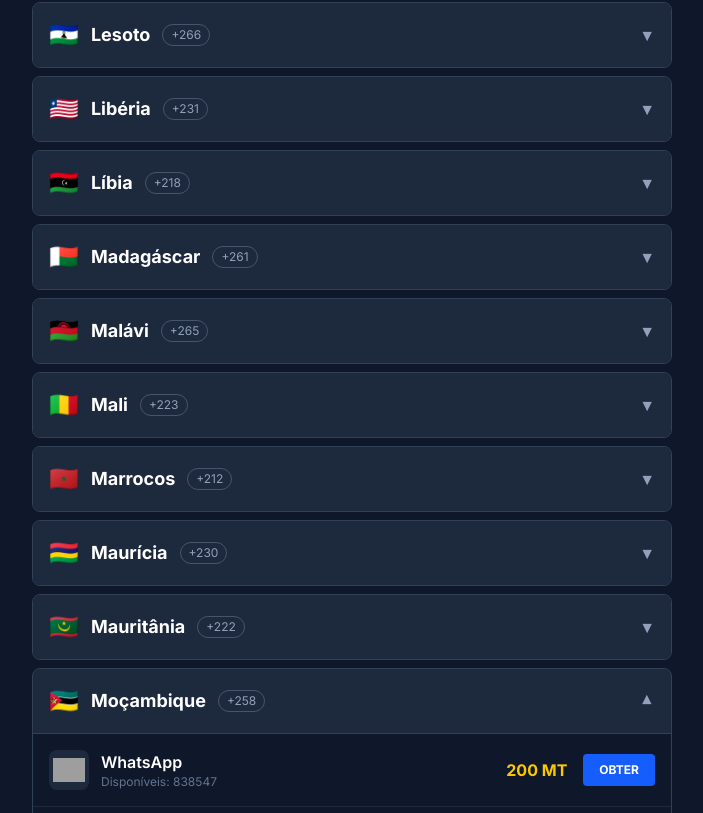
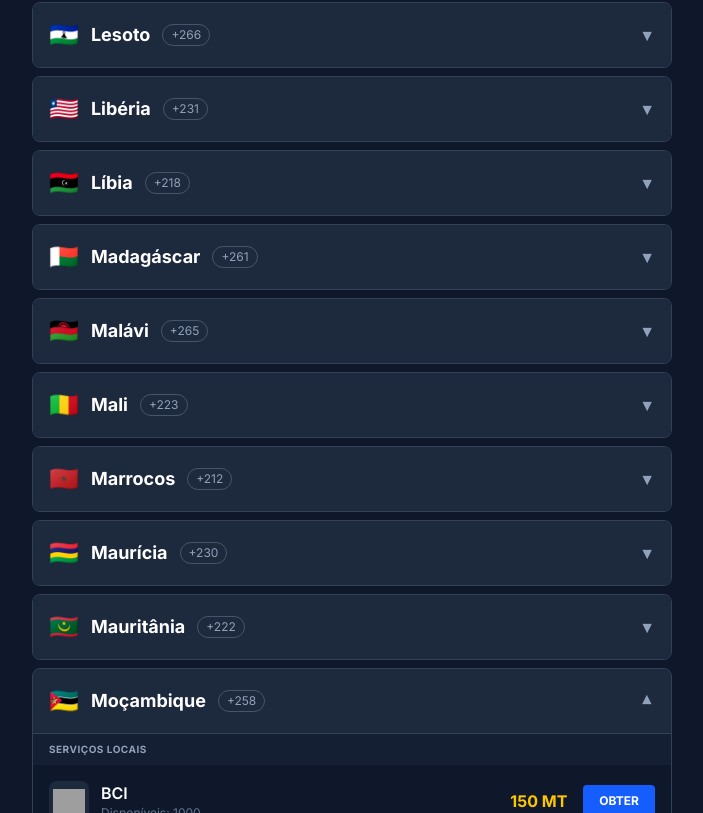
Before and after one commit to Tiagojose1/konnex-numbers, a Next.js app: page /servicos in a window 1280 px wide. Shown: the part 1987-2800 px from the top of the page, without its empty margins (288-991 px from the left). Built offline with nearby package versions, Linux system fonts and the light colour scheme; grey boxes are pictures that could not be loaded.

Commit message:
Adicionar todos os paises e separar servicos locais

```diff
--- a/src/app/servicos/page.tsx
+++ b/src/app/servicos/page.tsx
@@ -29,7 +29,6 @@ export default function ServicosPage() {
   const abrirModalCompra = (servico: Service, paisId: string) => {
     const paisInfo = getCountry(paisId);
     if (!paisInfo) return;
-
     setServicoSelecionado(servico);
     setPaisSelecionadoParaCompra(paisInfo);
     setModalAberto(true);
@@ -37,7 +36,6 @@ export default function ServicosPage() {
 
   const efetuarCompra = async (isCustom: boolean) => {
     if (!servicoSelecionado || !paisSelecionadoParaCompra) return;
-
     setModalAberto(false);
     setAProcessar(servicoSelecionado.id);
 
@@ -51,7 +49,7 @@ export default function ServicosPage() {
     }
 
     if (precoInfo.available === 0 && precoInfo.isDefault && !isCustom) {
-      alert("Serviço sem stock confirmado no momento. Tente a opção personalizada ou mais tarde.");
+      alert("Serviço sem stock confirmado no momento.");
       setAProcessar(null);
       return;
     }
@@ -88,8 +86,13 @@ export default function ServicosPage() {
     }
   };
 
+  // 🆕 Função para remover acentos e facilitar a pesquisa (ex: "Mexico" encontra "México")
+  const normalizeText = (text: string) => {
+    return text.normalize("NFD").replace(/[\u0300-\u036f]/g, "").toLowerCase();
+  };
+
   const paisesFiltrados = countries.filter(c =>
-    c.name.toLowerCase().includes(pesquisa.toLowerCase()) ||
+    normalizeText(c.name).includes(normalizeText(pesquisa)) ||
     c.code.includes(pesquisa)
   );
 
@@ -106,7 +109,7 @@ export default function ServicosPage() {
           <span className="absolute left-3 top-1/2 -translate-y-1/2 text-slate-400">🔍</span>
           <input
             type="text"
-            placeholder="Pesquisar país..."
+            placeholder="Pesquisar país... (ex: Mexico)"
             value={pesquisa}
             onChange={(e) => setPesquisa(e.target.value)}
             className="w-full bg-slate-800 text-white border border-slate-700 rounded-lg py-2 pl-10 pr-4 outline-none focus:border-blue-500 transition-colors"
@@ -119,6 +122,9 @@ export default function ServicosPage() {
           {paisesFiltrados.length > 0 ? (
             paisesFiltrados.map((pais) => {
               const isAberto = paisAberto === pais.id;
+
+              const servicosLocais = services.filter(s => s.category === 'bank' && getPrice(s.id, pais.id));
+              const servicosGlobais = services.filter(s => s.category !== 'bank' && getPrice(s.id, pais.id));
 
               return (
                 <div key={pais.id} className="bg-slate-800 rounded-lg overflow-hidden border border-slate-700">
@@ -138,51 +144,67 @@ export default function ServicosPage() {
 
                   {isAberto && (
                     <div className="bg-slate-900 border-t border-slate-700">
-                      {services.map((servico) => {
+
+                      {servicosLocais.length > 0 && (
+                        <>
+                          <div className="px-4 py-2 bg-slate-800/50 text-[10px] font-bold text-slate-400 uppercase tracking-wider">Serviços Locais</div>
+                          {servicosLocais.map((servico) => {
                             const precoInfo = getPrice(servico.id, pais.id);
-
                             if (!precoInfo) return null;
-
                             return (
                               <div key={servico.id} className="flex items-center justify-between p-4 border-b border-slate-800 last:border-0">
                                 <div className="flex items-center gap-3">
                                   <div className="w-10 h-10 bg-slate-800 rounded-lg flex items-center justify-center p-1">
-                                <img
-                                  src={servico.logo}
-                                  alt={servico.name}
-                                  className="w-full h-full object-contain"
-                                  onError={(e) => {
-                                    e.currentTarget.style.display = 'none';
-                                    e.currentTarget.parentElement!.innerHTML = `<span class="font-bold text-slate-400">${servico.name.charAt(0)}</span>`;
-                                  }}
-                                />
+                                    <img src={servico.logo} alt={servico.name} className="w-full h-full object-contain" onError={(e) => { e.currentTarget.style.display = 'none'; e.currentTarget.parentElement!.innerHTML = `<span class="font-bold text-slate-400">${servico.name.charAt(0)}</span>`; }} />
                                   </div>
                                   <div>
                                     <h4 className="text-white font-semibold">{servico.name}</h4>
                                     <p className="text-slate-500 text-xs">Disponíveis: {precoInfo.available}</p>
                                   </div>
                                 </div>
-
                                 <div className="text-right flex items-center gap-4">
-                              <span className="text-yellow-400 font-bold whitespace-nowrap">
-                                {precoInfo.price} {pais.currencySymbol}
-                              </span>
-                              <button
-                                onClick={() => abrirModalCompra(servico, pais.id)}
-                                disabled={aProcessar === servico.id}
-                                className="bg-blue-600 hover:bg-blue-500 text-white text-xs font-bold py-2 px-4 rounded transition-colors disabled:opacity-50"
-                              >
+                                  <span className="text-yellow-400 font-bold whitespace-nowrap">{precoInfo.price} {pais.currencySymbol}</span>
+                                  <button onClick={() => abrirModalCompra(servico, pais.id)} disabled={aProcessar === servico.id} className="bg-blue-600 hover:bg-blue-500 text-white text-xs font-bold py-2 px-4 rounded transition-colors disabled:opacity-50">
                                     {aProcessar === servico.id ? '...' : 'OBTER'}
                                   </button>
                                 </div>
                               </div>
                             );
                           })}
+                        </>
+                      )}
 
-                      {services.filter(s => getPrice(s.id, pais.id)).length === 0 && (
-                        <div className="p-4 text-center text-slate-500 text-sm">
-                          Nenhum serviço disponível para este país no momento.
+                      {servicosGlobais.length > 0 && (
+                        <>
+                          <div className="px-4 py-2 bg-slate-800/50 text-[10px] font-bold text-slate-400 uppercase tracking-wider mt-1">Serviços Globais</div>
+                          {servicosGlobais.map((servico) => {
+                            const precoInfo = getPrice(servico.id, pais.id);
+                            if (!precoInfo) return null;
+                            return (
+                              <div key={servico.id} className="flex items-center justify-between p-4 border-b border-slate-800 last:border-0">
+                                <div className="flex items-center gap-3">
+                                  <div className="w-10 h-10 bg-slate-800 rounded-lg flex items-center justify-center p-1">
+                                    <img src={servico.logo} alt={servico.name} className="w-full h-full object-contain" onError={(e) => { e.currentTarget.style.display = 'none'; e.currentTarget.parentElement!.innerHTML = `<span class="font-bold text-slate-400">${servico.name.charAt(0)}</span>`; }} />
                                   </div>
+                                  <div>
+                                    <h4 className="text-white font-semibold">{servico.name}</h4>
+                                    <p className="text-slate-500 text-xs">Disponíveis: {precoInfo.available}</p>
+                                  </div>
+                                </div>
+                                <div className="text-right flex items-center gap-4">
+                                  <span className="text-yellow-400 font-bold whitespace-nowrap">{precoInfo.price} {pais.currencySymbol}</span>
+                                  <button onClick={() => abrirModalCompra(servico, pais.id)} disabled={aProcessar === servico.id} className="bg-blue-600 hover:bg-blue-500 text-white text-xs font-bold py-2 px-4 rounded transition-colors disabled:opacity-50">
+                                    {aProcessar === servico.id ? '...' : 'OBTER'}
+                                  </button>
+                                </div>
+                              </div>
+                            );
+                          })}
+                        </>
+                      )}
+
+                      {servicosLocais.length === 0 && servicosGlobais.length === 0 && (
+                        <div className="p-4 text-center text-slate-500 text-sm">Nenhum serviço disponível.</div>
                       )}
                     </div>
                   )}
@@ -197,6 +219,7 @@ export default function ServicosPage() {
         </div>
       </div>
 
+      {/* MODAL, NAVEGAÇÃO INFERIOR... (Mantém-se igual) */}
       {modalAberto && servicoSelecionado && paisSelecionadoParaCompra && (
         <div className="fixed inset-0 bg-black/80 flex items-center justify-center p-4 z-[100]">
           <div className="bg-slate-800 w-full max-w-sm rounded-2xl p-6 border border-slate-700 shadow-2xl">
@@ -204,53 +227,33 @@ export default function ServicosPage() {
             <p className="text-slate-400 text-sm text-center mb-6">{servicoSelecionado.name} - {paisSelecionadoParaCompra.name}</p>
 
             <div className="space-y-3">
-              <button
-                onClick={() => efetuarCompra(false)}
-                className="w-full bg-slate-700 hover:bg-slate-600 text-white p-4 rounded-xl flex justify-between items-center transition-colors border border-slate-600"
-              >
+              <button onClick={() => efetuarCompra(false)} className="w-full bg-slate-700 hover:bg-slate-600 text-white p-4 rounded-xl flex justify-between items-center transition-colors border border-slate-600">
                 <div className="text-left">
                   <span className="block font-bold">Número Normal</span>
                   <span className="text-xs text-slate-400">Gerado pelo sistema</span>
                 </div>
-                <span className="text-yellow-400 font-bold">
-                  {getPrice(servicoSelecionado.id, paisSelecionadoParaCompra.id, 'random')?.price} {paisSelecionadoParaCompra.currencySymbol}
-                </span>
+                <span className="text-yellow-400 font-bold">{getPrice(servicoSelecionado.id, paisSelecionadoParaCompra.id, 'random')?.price} {paisSelecionadoParaCompra.currencySymbol}</span>
               </button>
 
-              <button
-                onClick={() => efetuarCompra(true)}
-                className="w-full bg-gradient-to-r from-purple-600 to-blue-600 hover:from-purple-500 hover:to-blue-500 text-white p-4 rounded-xl flex justify-between items-center transition-colors shadow-lg border border-purple-500"
-              >
+              <button onClick={() => efetuarCompra(true)} className="w-full bg-gradient-to-r from-purple-600 to-blue-600 hover:from-purple-500 hover:to-blue-500 text-white p-4 rounded-xl flex justify-between items-center transition-colors shadow-lg border border-purple-500">
                 <div className="text-left">
                   <span className="block font-bold">Número VIP</span>
                   <span className="text-xs text-purple-200">Escolha os dígitos finais</span>
                 </div>
-                <span className="text-yellow-300 font-bold">
-                  {getPrice(servicoSelecionado.id, paisSelecionadoParaCompra.id, 'custom')?.price} {paisSelecionadoParaCompra.currencySymbol}
-                </span>
+                <span className="text-yellow-300 font-bold">{getPrice(servicoSelecionado.id, paisSelecionadoParaCompra.id, 'custom')?.price} {paisSelecionadoParaCompra.currencySymbol}</span>
               </button>
             </div>
 
-            <button onClick={() => setModalAberto(false)} className="w-full text-center text-slate-400 mt-6 text-sm hover:text-white">
-              Cancelar
-            </button>
+            <button onClick={() => setModalAberto(false)} className="w-full text-center text-slate-400 mt-6 text-sm hover:text-white">Cancelar</button>
           </div>
         </div>
       )}
 
       <div className="fixed bottom-0 left-0 right-0 bg-slate-900 border-t border-slate-800 flex justify-around py-3 px-4 shadow-lg z-50">
-        <Link href="/dashboard" className="flex flex-col items-center text-slate-400 hover:text-white transition-colors">
-          <span className="text-xl">🏠</span><span className="text-xs font-medium mt-1">Início</span>
-        </Link>
-        <Link href="/servicos" className="flex flex-col items-center text-blue-500">
-          <span className="text-xl">🌐</span><span className="text-xs font-medium mt-1">Serviços</span>
-        </Link>
-        <Link href="/saldo" className="flex flex-col items-center text-slate-400 hover:text-white transition-colors">
-          <span className="text-xl">💰</span><span className="text-xs font-medium mt-1">Saldo</span>
-        </Link>
-        <Link href="/perfil" className="flex flex-col items-center text-slate-400 hover:text-white transition-colors">
-          <span className="text-xl">👤</span><span className="text-xs font-medium mt-1">Perfil</span>
-        </Link>
+        <Link href="/dashboard" className="flex flex-col items-center text-slate-400 hover:text-white transition-colors"><span className="text-xl">🏠</span><span className="text-xs font-medium mt-1">Início</span></Link>
+        <Link href="/servicos" className="flex flex-col items-center text-blue-500"><span className="text-xl">🌐</span><span className="text-xs font-medium mt-1">Serviços</span></Link>
+        <Link href="/saldo" className="flex flex-col items-center text-slate-400 hover:text-white transition-colors"><span className="text-xl">💰</span><span className="text-xs font-medium mt-1">Saldo</span></Link>
+        <Link href="/perfil" className="flex flex-col items-center text-slate-400 hover:text-white transition-colors"><span className="text-xl">👤</span><span className="text-xs font-medium mt-1">Perfil</span></Link>
       </div>
     </div>
   );
--- a/src/data/pricesByCountry.ts
+++ b/src/data/pricesByCountry.ts
@@ -91,7 +91,6 @@ export const pricesByCountry: Record<string, Record<string, PriceEntry>> = {
   },
 };
 
-// ─── LÓGICA DE PREÇO PADRÃO E STOCK AUTOMÁTICO ───
 const DEFAULT_PRICE_MZN: Record<string, number> = {
   social: 150, bank: 180, finance: 160, shopping: 70, games: 80,
   transport: 65, delivery: 70, travel: 120, technology: 100, other: 100,
@@ -100,7 +99,7 @@ const DEFAULT_PRICE_MZN: Record<string, number> = {
 export function getPrice(serviceId: string, countryId: string, variant: 'random' | 'chooseDdi' | 'custom' = 'random') {
   const entry = pricesByCountry[countryId]?.[serviceId];
 
-  // 1. Tenta encontrar o preço específico (como Moçambique e Brasil têm)
+  // 1. Tenta encontrar o preço específico
   if (entry) {
     if (entry.variants) {
       const v = entry.variants[variant];
@@ -112,36 +111,25 @@ export function getPrice(serviceId: string, countryId: string, variant: 'random'
     }
   }
 
-  // 2. Se o país não tiver preço específico, aplica o Fallback com STOCK AUTOMÁTICO
+  // 2. Se não encontrar, aplica o Fallback
   const service = services.find((s) => s.id === serviceId);
   const country = countries.find((c) => c.id === countryId);
   if (!service || !country) return null;
 
+  // 🆕 A REGRA DE OURO: Se for um banco e não estiver na lista do país, NÃO EXISTE.
+  if (service.category === 'bank') {
+    return null;
+  }
+
   const rates: Record<string, number> = { MZN: 1, BRL: 0.086, EUR: 0.014, USD: 0.015, ZAR: 0.28, INR: 1.3 };
   const taxa = rates[country.currency] || 1;
-
-  // Gera um número de stock aleatório entre 50.000 e 900.000 para parecer real
   const stockAleatorio = Math.floor(Math.random() * (900000 - 50000 + 1)) + 50000;
 
-  // 🆕 REGRA DO NÚMERO PERSONALIZADO
   if (variant === 'custom') {
     const baseCustomMZN = serviceId === 'whatsapp' ? 350 : 300;
-    const precoCustomLocal = Number((baseCustomMZN * taxa).toFixed(2));
-
-    return {
-      available: stockAleatorio, // Agora tem stock!
-      price: precoCustomLocal,
-      isDefault: true
-    };
+    return { available: stockAleatorio, price: Number((baseCustomMZN * taxa).toFixed(2)), isDefault: true };
   }
 
-  // Preço Padrão Normal (Aleatório)
   const baseMZN = DEFAULT_PRICE_MZN[service.category] || 100;
-  const precoLocal = Number((baseMZN * taxa).toFixed(2));
-
-  return {
-    available: stockAleatorio, // Agora tem stock!
-    price: precoLocal,
-    isDefault: true
-  };
+  return { available: stockAleatorio, price: Number((baseMZN * taxa).toFixed(2)), isDefault: true };
 }
```
Lines whose indentation alone changed are shown as unchanged.
